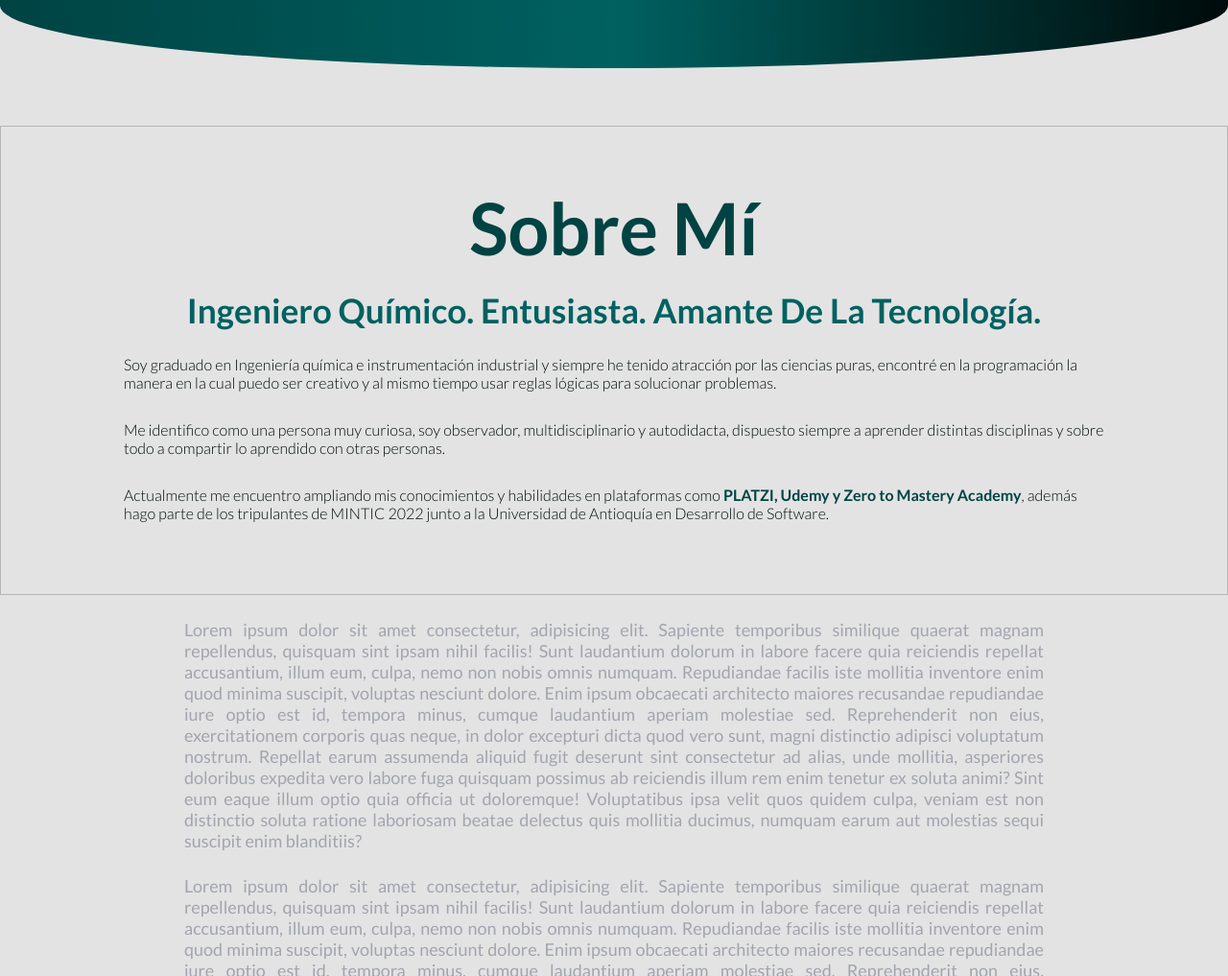
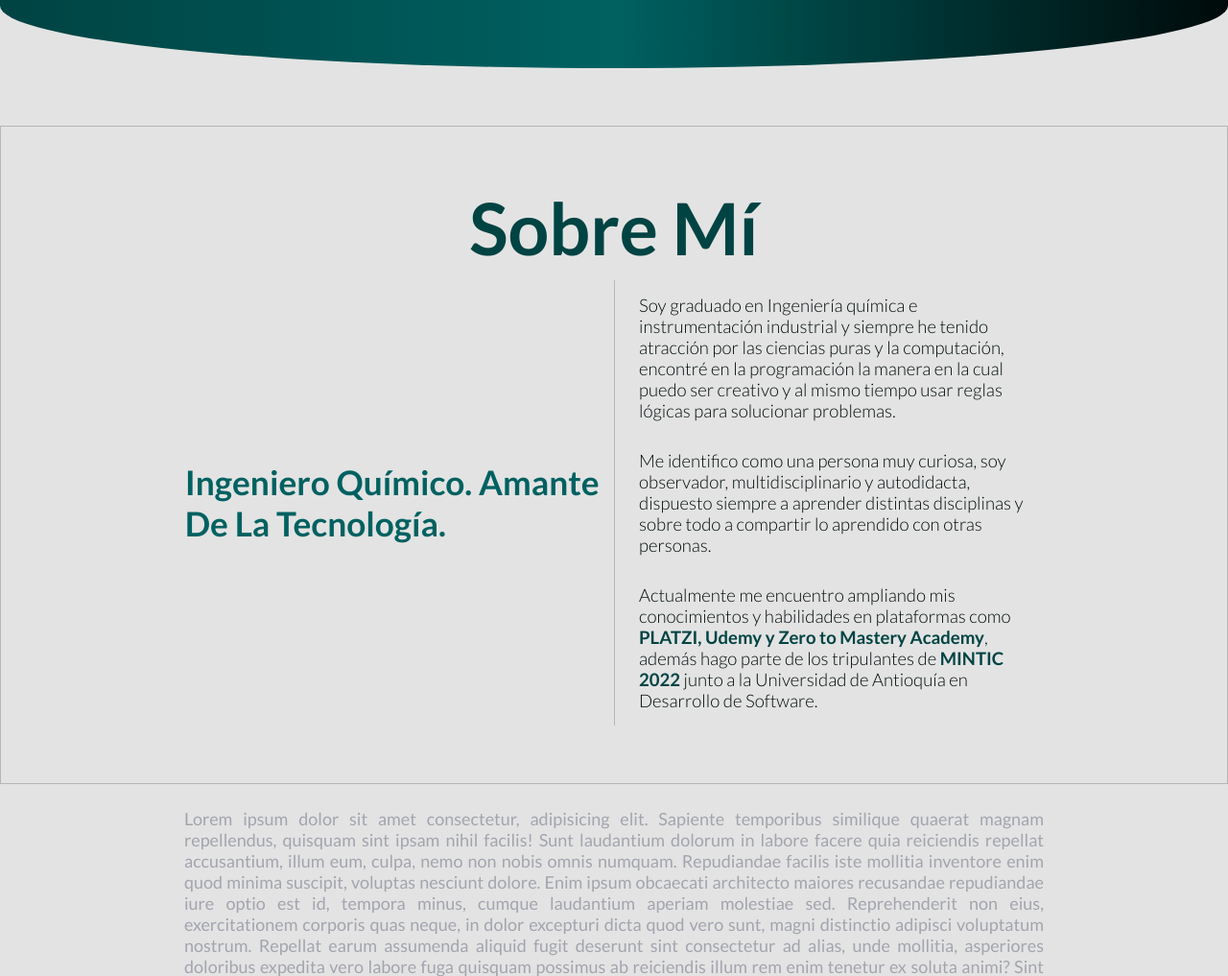
Before and after one commit to EliabLM/EliabLM, a website: page index.html in a window 1280 px wide. Shown: the part 720-1737 px from the top of the page at 96% size. Drawn offline with Linux system fonts and the light colour scheme.

Commit message:
Agrega responsive about me tablet  y  desktop

```diff
--- a/index.html
+++ b/index.html
@@ -53,19 +53,22 @@
             <h2>
                 Sobre mí
             </h2>
+            <div class="sobre-mi__contenido">
                 <h3>
-                Ingeniero químico. Entusiasta. Amante de la tecnología.
+                    Ingeniero químico. Amante de la tecnología.
                 </h3>
-
+                <div class="sobre-mi__parrafos">
                     <p>
-                Soy graduado en Ingeniería química e instrumentación industrial y siempre he tenido atracción por las ciencias puras, encontré en la programación la manera en la cual puedo ser creativo y al mismo tiempo usar reglas lógicas para solucionar problemas.
+                        Soy graduado en Ingeniería química e instrumentación industrial y siempre he tenido atracción por las ciencias puras y la computación, encontré en la programación la manera en la cual puedo ser creativo y al mismo tiempo usar reglas lógicas para solucionar problemas.
                     </p>
                     <p>
                         Me identifico como una persona muy curiosa, soy observador, multidisciplinario y autodidacta, dispuesto siempre a aprender distintas disciplinas y sobre todo a compartir lo aprendido con otras personas.
                     </p>
                     <p>
-                Actualmente me encuentro ampliando mis conocimientos y habilidades en plataformas como <strong>PLATZI, Udemy y Zero to Mastery Academy</strong>, además hago parte de los tripulantes de MINTIC 2022 junto a la Universidad de Antioquía en Desarrollo de Software.
+                        Actualmente me encuentro ampliando mis conocimientos y habilidades en plataformas como <strong>PLATZI, Udemy y Zero to Mastery Academy</strong>, además hago parte de los tripulantes de <strong>MINTIC 2022</strong> junto a la Universidad de Antioquía en Desarrollo de Software.
                     </p>
+                </div>
+            </div>
 
         </section>
         <div class="parrafos">
--- a/style.css
+++ b/style.css
@@ -360,15 +360,47 @@ nav {
 	color: var(--medium-cyan);
 }
 
+.sobre-mi p {
+	width: 100%;
+	padding: 15px 0;
+	font-weight: 300;
+	font-size: calc(1.6rem + 0.5vw);
+	color: var(--very-dark-cyan);
+}
+
 .sobre-mi strong {
 	color: var(--dark-cyan);
 }
 
-.sobre-mi p {
-	width: 100%;
-	padding: 15px 0;
-	font-weight: 300;
-	color: var(--very-dark-cyan);
+/* Media queries */
+@media screen and (min-width: 1090px) {
+	.sobre-mi {
+		padding: 60px 0;
+	}
+
+	.sobre-mi__contenido {
+		/* outline: 1px solid; */
+		display: flex;
+		align-items: center;
+		width: 100%;
+		padding: 0px 15%;
+	}
+
+	.sobre-mi h3 {
+		width: 50%;
+		padding-right: 10px;
+		text-align: left;
+	}
+
+	.sobre-mi__parrafos {
+		width: 50%;
+		padding-left: 25px;
+		border-left: 1px solid rgba(0, 0, 0, 0.2);
+	}
+
+	.sobre-mi p {
+		font-size: calc(1.6rem + 0.2vw);
+	}
 }
 
 /* Parrafos de relleno */
```
Lines whose indentation alone changed are shown as unchanged.
